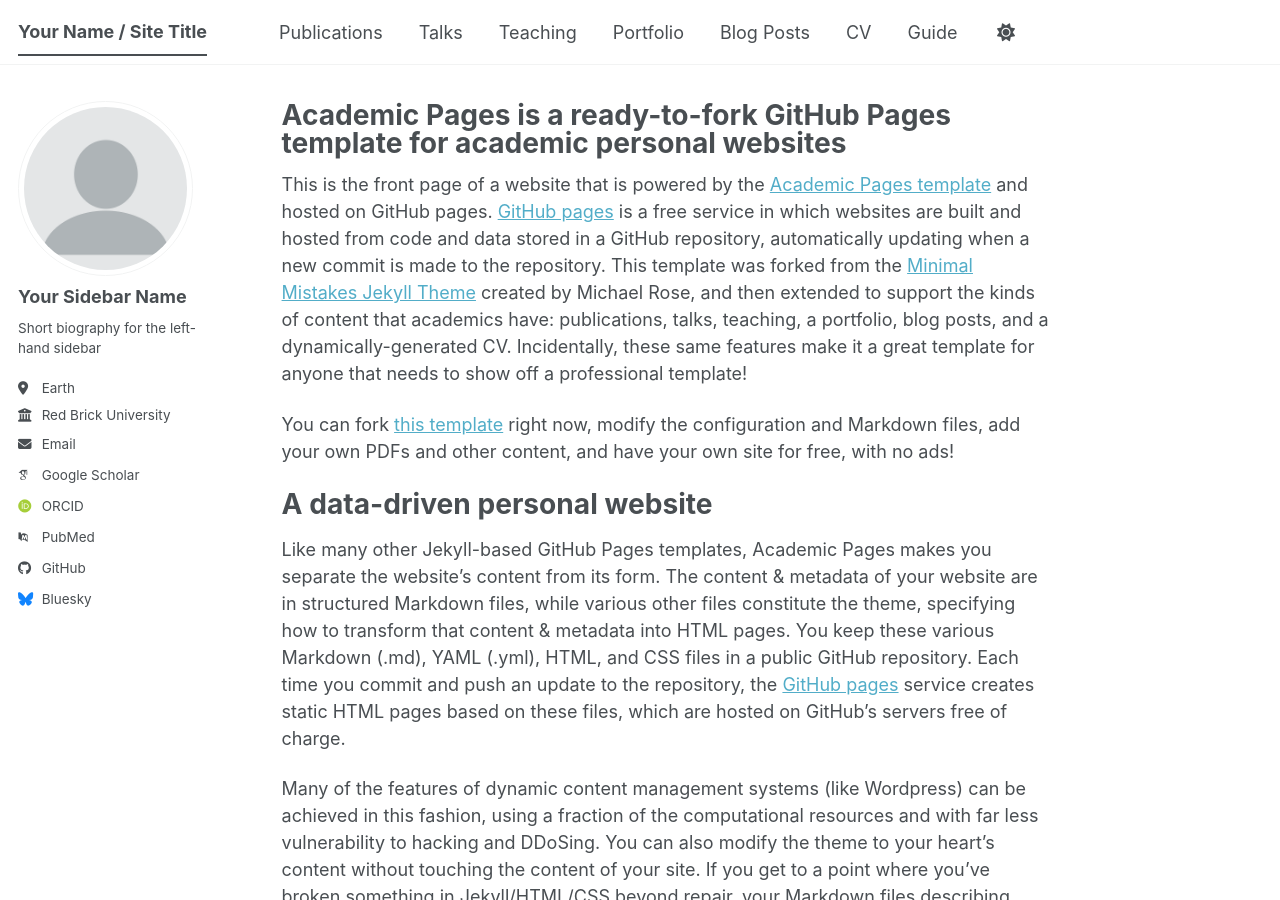
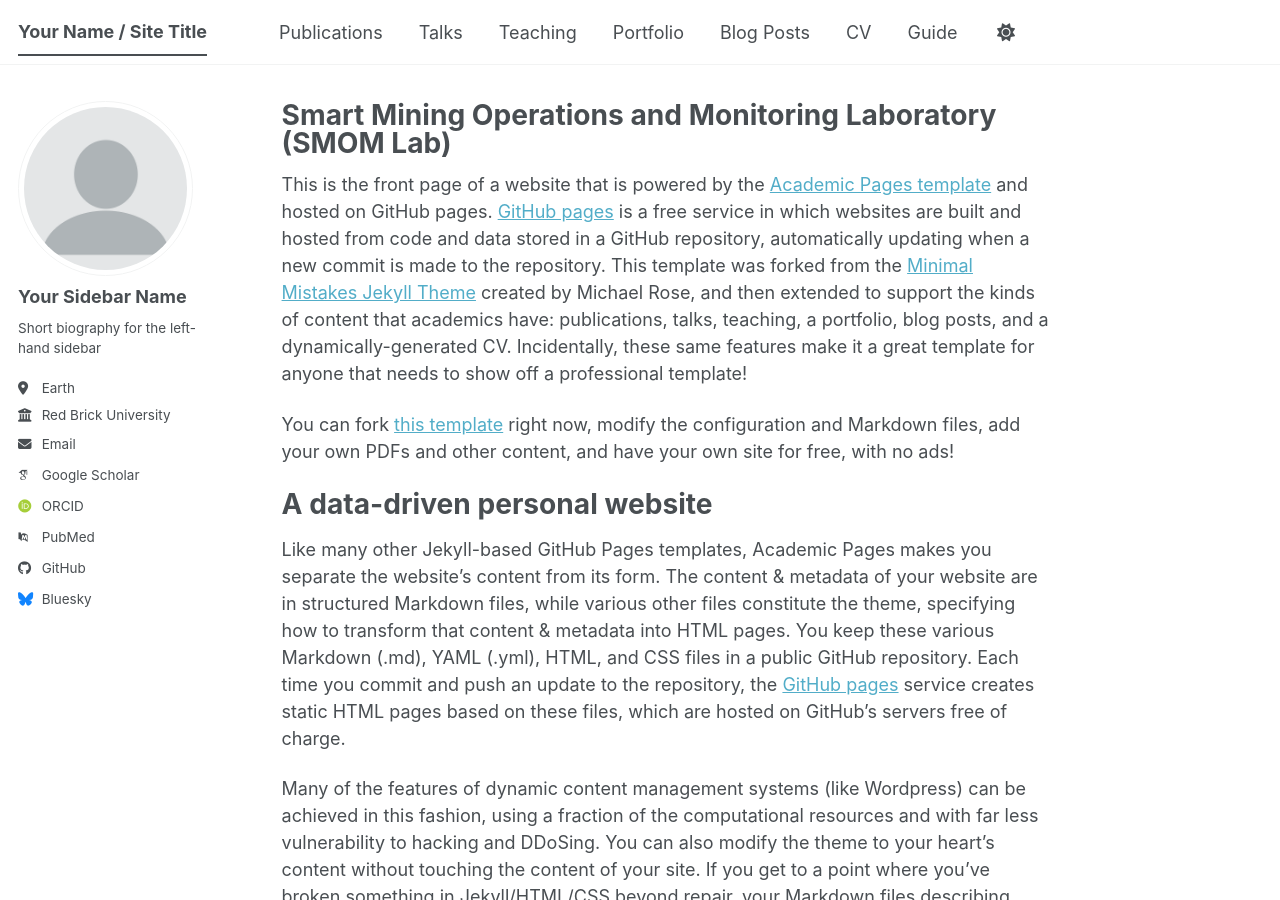
Before and after one commit to chengkaifan76/smomlab.github.io, a Jekyll site: the page built from _pages/about.md, in a window 1280 px wide and 900 px high. Built offline with Jekyll 4.4.1, drawn with Linux system fonts in a browser that asks for light colours; some web fonts are replaced; a script bundle is joined from its source files by our own code; library files that are not in the unit come from our copies.

Commit message:
Update about.md

```diff
--- a/_pages/about.md
+++ b/_pages/about.md
@@ -1,6 +1,6 @@
 ---
 permalink: /
-title: "Academic Pages is a ready-to-fork GitHub Pages template for academic personal websites"
+title: "Smart Mining Operations and Monitoring Laboratory (SMOM Lab)"
 author_profile: true
 redirect_from:
   - /about/
```
